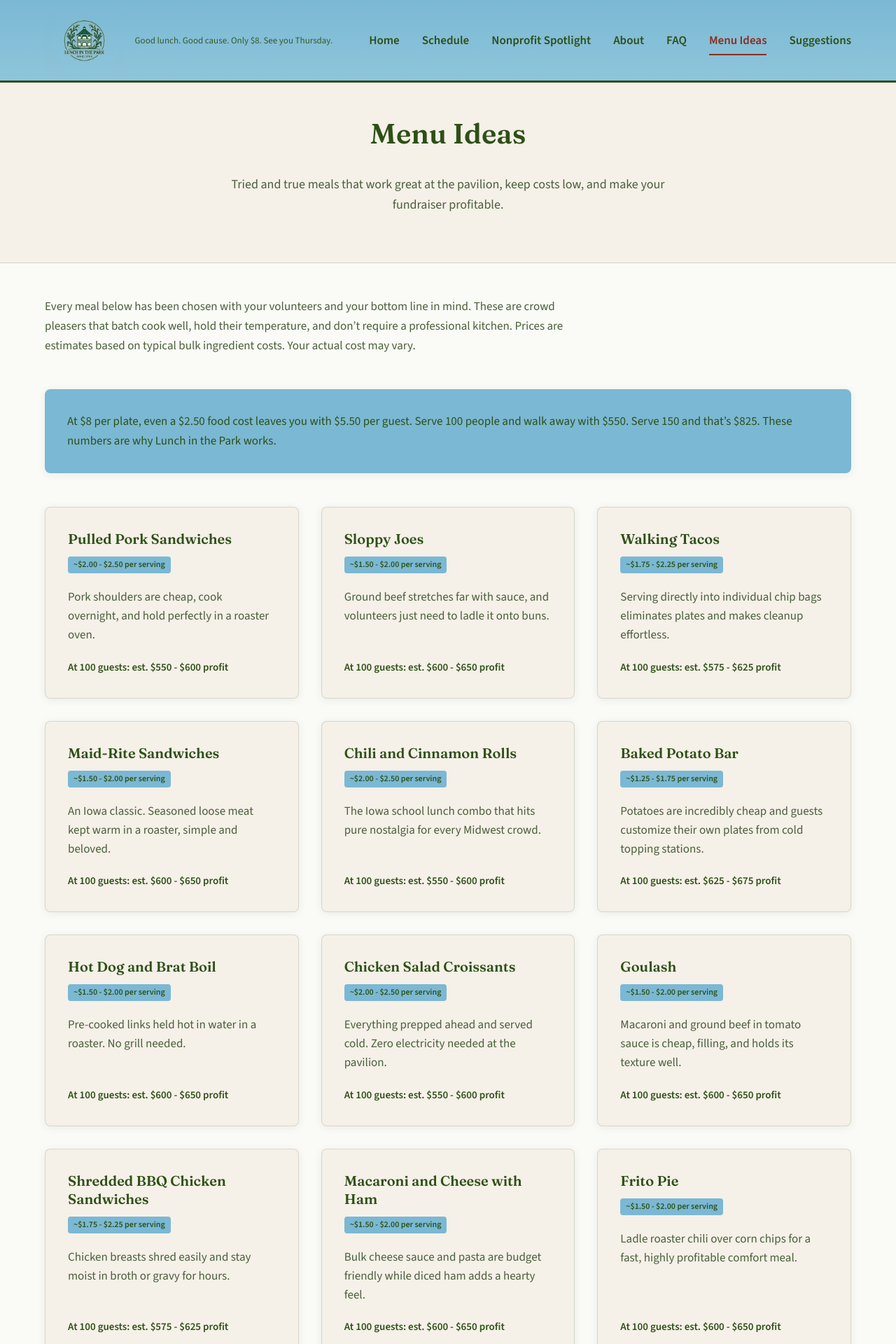
After one commit to aelea5/LIPT, a PHP site: page /menu-ideas.php in a window 1280 px wide. The commit adds this page. Shown: the top 1920 px of the page at 70% size. Run offline with PHP 8.4, Linux system fonts and the light colour scheme.

Commit message:
Add Menu Ideas page and live nonprofit assignment data.
Give hosts a public menu planning guide with cost and profit estimates, and show each nonprofit their upcoming schedule entry on the dashboard instead of placeholders.

Co-authored-by: Cursor <cursoragent@cursor.com>

```diff
--- a/assets/css/style.css
+++ b/assets/css/style.css
@@ -2441,3 +2441,131 @@ body.has-verify-modal {
     gap: var(--space-sm);
     justify-content: center;
 }
+
+/* Menu Ideas page
+   -------------------------------------------------------------------------- */
+
+.page-hero--menu-ideas {
+    background: var(--color-cream);
+    text-align: center;
+}
+
+.page-hero--menu-ideas .page-hero__inner {
+    max-width: 42rem;
+    margin-inline: auto;
+}
+
+.page-content--menu-ideas {
+    padding: var(--space-xl) 0;
+}
+
+.menu-ideas-layout {
+    display: flex;
+    flex-direction: column;
+    gap: var(--space-xl);
+}
+
+.menu-ideas-intro {
+    max-width: 48rem;
+    margin: 0;
+    line-height: 1.65;
+    color: var(--color-text-muted);
+}
+
+.menu-ideas-profit {
+    padding: var(--space-lg);
+    background: var(--color-sky);
+    border: none;
+    box-shadow: var(--shadow-soft);
+}
+
+.menu-ideas-profit p {
+    margin: 0;
+    font-size: 1.0625rem;
+    line-height: 1.65;
+    color: var(--color-forest);
+    font-weight: 500;
+}
+
+.menu-ideas-grid {
+    display: grid;
+    gap: var(--space-lg);
+    grid-template-columns: 1fr;
+}
+
+@media (min-width: 640px) {
+    .menu-ideas-grid {
+        grid-template-columns: repeat(2, 1fr);
+    }
+}
+
+@media (min-width: 992px) {
+    .menu-ideas-grid {
+        grid-template-columns: repeat(3, 1fr);
+    }
+}
+
+.menu-idea-card {
+    display: flex;
+    flex-direction: column;
+    height: 100%;
+}
+
+.menu-idea-card__title {
+    margin: 0 0 var(--space-sm);
+    font-size: 1.25rem;
+    line-height: 1.3;
+}
+
+.menu-idea-card__cost {
+    align-self: flex-start;
+    margin: 0 0 var(--space-md);
+}
+
+.menu-idea-card__desc {
+    margin: 0 0 var(--space-md);
+    flex: 1;
+    line-height: 1.6;
+    color: var(--color-text-muted);
+}
+
+.menu-idea-card__profit {
+    margin: 0;
+    font-size: 0.9375rem;
+    font-weight: 600;
+    color: var(--color-forest);
+}
+
+.menu-ideas-footnote {
+    margin: calc(-1 * var(--space-md)) 0 0;
+    font-size: 0.875rem;
+}
+
+.menu-ideas-cta {
+    padding: var(--space-xl) var(--space-lg);
+    text-align: center;
+    background: var(--color-cream);
+}
+
+.menu-ideas-cta h2 {
+    margin-top: 0;
+}
+
+.menu-ideas-cta p {
+    margin: 0 0 var(--space-md);
+    max-width: 36rem;
+    margin-inline: auto;
+}
+
+.menu-ideas-cta p:last-child {
+    margin-bottom: 0;
+}
+
+.menu-ideas-cta__secondary {
+    font-size: 0.9375rem;
+    color: var(--color-text-muted);
+}
+
+.menu-ideas-cta__secondary a {
+    font-weight: 600;
+}
--- a/assets/js/main.js
+++ b/assets/js/main.js
@@ -16,7 +16,7 @@
     initScheduleHostOptional();
     initThursdayCard();
     initFaqAccordion();
-    initFaqContactLink();
+    initSmartContactLinks();
 
     function initMobileNav() {
         var toggle = document.querySelector('[data-nav-toggle]');
@@ -380,14 +380,11 @@
         });
     }
 
-    function initFaqContactLink() {
-        var link = document.querySelector('[data-faq-contact-link]');
-        if (!link) {
+    function initSmartContactLinks() {
+        var links = document.querySelectorAll('[data-faq-contact-link], [data-contact-admin-link]');
+        if (!links.length) {
             return;
         }
-
-        var mobileHref = link.getAttribute('data-href-mobile') || 'sms:2083165068';
-        var desktopHref = link.getAttribute('data-href-desktop') || 'tel:2083165068';
 
         function isMobileDevice() {
             if (/Android|webOS|iPhone|iPad|iPod|BlackBerry|IEMobile|Opera Mini/i.test(navigator.userAgent)) {
@@ -398,7 +395,12 @@
                 && window.matchMedia('(max-width: 768px) and (pointer: coarse)').matches;
         }
 
-        link.setAttribute('href', isMobileDevice() ? mobileHref : desktopHref);
+        links.forEach(function (link) {
+            var mobileHref = link.getAttribute('data-href-mobile') || 'sms:2083165068';
+            var desktopHref = link.getAttribute('data-href-desktop') || 'tel:2083165068';
+
+            link.setAttribute('href', isMobileDevice() ? mobileHref : desktopHref);
+        });
     }
 
     function initFormEnhancements() {
--- a/faq.php
+++ b/faq.php
@@ -5,6 +5,7 @@ $page_title = 'FAQ';
 $body_class = 'page-faq';
 $participate_url = site_url('index.php#want-to-participate');
 $suggestions_url = site_url('suggestions.php');
+$menu_ideas_url = site_url('menu-ideas.php');
 
 require_once __DIR__ . '/includes/header.php';
 ?>
@@ -102,7 +103,7 @@ require_once __DIR__ . '/includes/header.php';
                 <div id="faq-a-6" class="faq-answer" role="region" aria-labelledby="faq-q-6" hidden>
                     <p>
                         Absolutely, with some guidance. This is not a full scale restaurant operation, so we provide a
-                        <a href="<?= htmlspecialchars($suggestions_url, ENT_QUOTES, 'UTF-8') ?>">menu ideas page</a>
+                        <a href="<?= htmlspecialchars($menu_ideas_url, ENT_QUOTES, 'UTF-8') ?>">menu ideas page</a>
                         to help you plan something that works well at the pavilion and keeps your costs down.
                     </p>
                 </div>
--- a/includes/header.php
+++ b/includes/header.php
@@ -50,6 +50,7 @@ $body_class = $body_class ?? '';
                     <li><a href="<?= htmlspecialchars(site_url('nonprofit.php'), ENT_QUOTES, 'UTF-8') ?>"<?= is_current_page('nonprofit.php') ? ' aria-current="page"' : '' ?>>Nonprofit Spotlight</a></li>
                     <li><a href="<?= htmlspecialchars(site_url('about.php'), ENT_QUOTES, 'UTF-8') ?>"<?= is_current_page('about.php') ? ' aria-current="page"' : '' ?>>About</a></li>
                     <li><a href="<?= htmlspecialchars(site_url('faq.php'), ENT_QUOTES, 'UTF-8') ?>"<?= is_current_page('faq.php') ? ' aria-current="page"' : '' ?>>FAQ</a></li>
+                    <li><a href="<?= htmlspecialchars(site_url('menu-ideas.php'), ENT_QUOTES, 'UTF-8') ?>"<?= is_current_page('menu-ideas.php') ? ' aria-current="page"' : '' ?>>Menu Ideas</a></li>
                     <li><a href="<?= htmlspecialchars(site_url('suggestions.php'), ENT_QUOTES, 'UTF-8') ?>"<?= is_current_page('suggestions.php') ? ' aria-current="page"' : '' ?>>Suggestions</a></li>
                 </ul>
             </nav>
--- /dev/null
+++ b/menu-ideas.php
@@ -0,0 +1,228 @@
+<?php
+require_once __DIR__ . '/includes/site.php';
+
+$page_title = 'Menu Ideas';
+$body_class = 'page-menu-ideas';
+$login_url = site_url('login.php');
+$participate_url = site_url('index.php#want-to-participate');
+
+$plate_price = 8.0;
+$guest_count = 100;
+
+$menu_ideas = [
+    [
+        'name' => 'Pulled Pork Sandwiches',
+        'cost_low' => 2.00,
+        'cost_high' => 2.50,
+        'description' => 'Pork shoulders are cheap, cook overnight, and hold perfectly in a roaster oven.',
+    ],
+    [
+        'name' => 'Sloppy Joes',
+        'cost_low' => 1.50,
+        'cost_high' => 2.00,
+        'description' => 'Ground beef stretches far with sauce, and volunteers just need to ladle it onto buns.',
+    ],
+    [
+        'name' => 'Walking Tacos',
+        'cost_low' => 1.75,
+        'cost_high' => 2.25,
+        'description' => 'Serving directly into individual chip bags eliminates plates and makes cleanup effortless.',
+    ],
+    [
+        'name' => 'Maid-Rite Sandwiches',
+        'cost_low' => 1.50,
+        'cost_high' => 2.00,
+        'description' => 'An Iowa classic. Seasoned loose meat kept warm in a roaster, simple and beloved.',
+    ],
+    [
+        'name' => 'Chili and Cinnamon Rolls',
+        'cost_low' => 2.00,
+        'cost_high' => 2.50,
+        'description' => 'The Iowa school lunch combo that hits pure nostalgia for every Midwest crowd.',
+    ],
+    [
+        'name' => 'Baked Potato Bar',
+        'cost_low' => 1.25,
+        'cost_high' => 1.75,
+        'description' => 'Potatoes are incredibly cheap and guests customize their own plates from cold topping stations.',
+    ],
+    [
+        'name' => 'Hot Dog and Brat Boil',
+        'cost_low' => 1.50,
+        'cost_high' => 2.00,
+        'description' => 'Pre-cooked links held hot in water in a roaster. No grill needed.',
+    ],
+    [
+        'name' => 'Chicken Salad Croissants',
+        'cost_low' => 2.00,
+        'cost_high' => 2.50,
+        'description' => 'Everything prepped ahead and served cold. Zero electricity needed at the pavilion.',
+    ],
+    [
+        'name' => 'Goulash',
+        'cost_low' => 1.50,
+        'cost_high' => 2.00,
+        'description' => 'Macaroni and ground beef in tomato sauce is cheap, filling, and holds its texture well.',
+    ],
+    [
+        'name' => 'Shredded BBQ Chicken Sandwiches',
+        'cost_low' => 1.75,
+        'cost_high' => 2.25,
+        'description' => 'Chicken breasts shred easily and stay moist in broth or gravy for hours.',
+    ],
+    [
+        'name' => 'Macaroni and Cheese with Ham',
+        'cost_low' => 1.50,
+        'cost_high' => 2.00,
+        'description' => 'Bulk cheese sauce and pasta are budget friendly while diced ham adds a hearty feel.',
+    ],
+    [
+        'name' => 'Frito Pie',
+        'cost_low' => 1.50,
+        'cost_high' => 2.00,
+        'description' => 'Ladle roaster chili over corn chips for a fast, highly profitable comfort meal.',
+    ],
+    [
+        'name' => 'Ham and Bean Soup',
+        'cost_low' => 1.00,
+        'cost_high' => 1.50,
+        'description' => 'Dried beans are the ultimate high margin food and simmer beautifully with ham.',
+    ],
+    [
+        'name' => 'Biscuits and Sausage Gravy',
+        'cost_low' => 1.25,
+        'cost_high' => 1.75,
+        'description' => 'Gravy holds in a roaster while volunteers split pre-baked biscuits. Easy and filling.',
+    ],
+    [
+        'name' => 'Chicken and Noodles over Mashed Potatoes',
+        'cost_low' => 1.75,
+        'cost_high' => 2.25,
+        'description' => 'The ultimate Midwest comfort staple, entirely batch cooked and crowd approved.',
+    ],
+    [
+        'name' => 'Taco Salad',
+        'cost_low' => 1.75,
+        'cost_high' => 2.25,
+        'description' => 'Same roaster meat as walking tacos but bulked up with cheap iceberg lettuce.',
+    ],
+    [
+        'name' => 'Mostaccioli',
+        'cost_low' => 1.50,
+        'cost_high' => 2.00,
+        'description' => 'Baked pasta is inexpensive, universally loved, and stays hot in disposable pans.',
+    ],
+    [
+        'name' => 'Tater Tot Casserole',
+        'cost_low' => 2.00,
+        'cost_high' => 2.50,
+        'description' => 'The ultimate Midwest crowd pleaser, baked ahead and served quickly in squares.',
+    ],
+    [
+        'name' => 'Deli Sandwich Bar',
+        'cost_low' => 2.00,
+        'cost_high' => 2.50,
+        'description' => 'No electricity needed. Everything prepped ahead for a fresh fast moving lunch line.',
+    ],
+    [
+        'name' => 'Pulled BBQ Chicken Sandwiches',
+        'cost_low' => 1.75,
+        'cost_high' => 2.25,
+        'description' => 'A slightly cheaper alternative to pork using the same simple roaster method.',
+    ],
+    [
+        'name' => 'Haystacks',
+        'cost_low' => 1.50,
+        'cost_high' => 2.00,
+        'description' => 'An Iowa church fundraiser staple. Rice or chips base with chili, cheese, and toppings.*',
+        'has_footnote' => true,
+    ],
+];
+
+/**
+ * @return array{0: int, 1: int}
+ */
+function menu_ideas_profit_range(float $cost_low, float $cost_high, float $plate_price, int $guests): array
+{
+    $profit_min = (int) round(($plate_price - $cost_high) * $guests);
+    $profit_max = (int) round(($plate_price - $cost_low) * $guests);
+
+    return [$profit_min, $profit_max];
+}
+
+require_once __DIR__ . '/includes/header.php';
+?>
+
+<section class="page-hero page-hero--menu-ideas" aria-labelledby="menu-ideas-hero-heading">
+    <div class="container page-hero__inner">
+        <h1 id="menu-ideas-hero-heading">Menu Ideas</h1>
+        <p class="page-intro">
+            Tried and true meals that work great at the pavilion, keep costs low, and make your fundraiser profitable.
+        </p>
+    </div>
+</section>
+
+<section class="page-content page-content--menu-ideas">
+    <div class="container menu-ideas-layout">
+        <p class="menu-ideas-intro">
+            Every meal below has been chosen with your volunteers and your bottom line in mind. These are crowd pleasers
+            that batch cook well, hold their temperature, and don&rsquo;t require a professional kitchen. Prices are
+            estimates based on typical bulk ingredient costs. Your actual cost may vary.
+        </p>
+
+        <aside class="menu-ideas-profit card" aria-label="Profitability overview">
+            <p>
+                At $8 per plate, even a $2.50 food cost leaves you with $5.50 per guest. Serve 100 people and walk away
+                with $550. Serve 150 and that&rsquo;s $825. These numbers are why Lunch in the Park works.
+            </p>
+        </aside>
+
+        <div class="menu-ideas-grid">
+            <?php foreach ($menu_ideas as $meal): ?>
+                <?php
+                [$profit_min, $profit_max] = menu_ideas_profit_range(
+                    (float) $meal['cost_low'],
+                    (float) $meal['cost_high'],
+                    $plate_price,
+                    $guest_count
+                );
+                $cost_label = sprintf(
+                    '~$%.2f - $%.2f per serving',
+                    $meal['cost_low'],
+                    $meal['cost_high']
+                );
+                $profit_label = sprintf(
+                    'At %d guests: est. $%s - $%s profit',
+                    $guest_count,
+                    number_format($profit_min),
+                    number_format($profit_max)
+                );
+                ?>
+                <article class="card menu-idea-card">
+                    <h2 class="menu-idea-card__title"><?= htmlspecialchars($meal['name'], ENT_QUOTES, 'UTF-8') ?></h2>
+                    <p class="menu-idea-card__cost badge"><?= htmlspecialchars($cost_label, ENT_QUOTES, 'UTF-8') ?></p>
+                    <p class="menu-idea-card__desc"><?= htmlspecialchars($meal['description'], ENT_QUOTES, 'UTF-8') ?></p>
+                    <p class="menu-idea-card__profit"><?= htmlspecialchars($profit_label, ENT_QUOTES, 'UTF-8') ?></p>
+                </article>
+            <?php endforeach; ?>
+        </div>
+
+        <p class="menu-ideas-footnote text-muted">
+            * Haystacks use a rice or chips base. Your group picks what works best.
+        </p>
+
+        <article class="menu-ideas-cta card">
+            <h2>Ready to pick your menu?</h2>
+            <p>Log in to your dashboard to use the P&amp;L planning tool and estimate your costs before your big day.</p>
+            <p>
+                <a class="btn btn--primary" href="<?= htmlspecialchars($login_url, ENT_QUOTES, 'UTF-8') ?>">Sign in</a>
+            </p>
+            <p class="menu-ideas-cta__secondary">
+                Not signed up yet?
+                <a href="<?= htmlspecialchars($participate_url, ENT_QUOTES, 'UTF-8') ?>">We would love to have you.</a>
+            </p>
+        </article>
+    </div>
+</section>
+
+<?php require_once __DIR__ . '/includes/footer.php'; ?>
```
Also changed, not shown: dashboard/nonprofit.php (+68 -3 lines), .htaccess.
